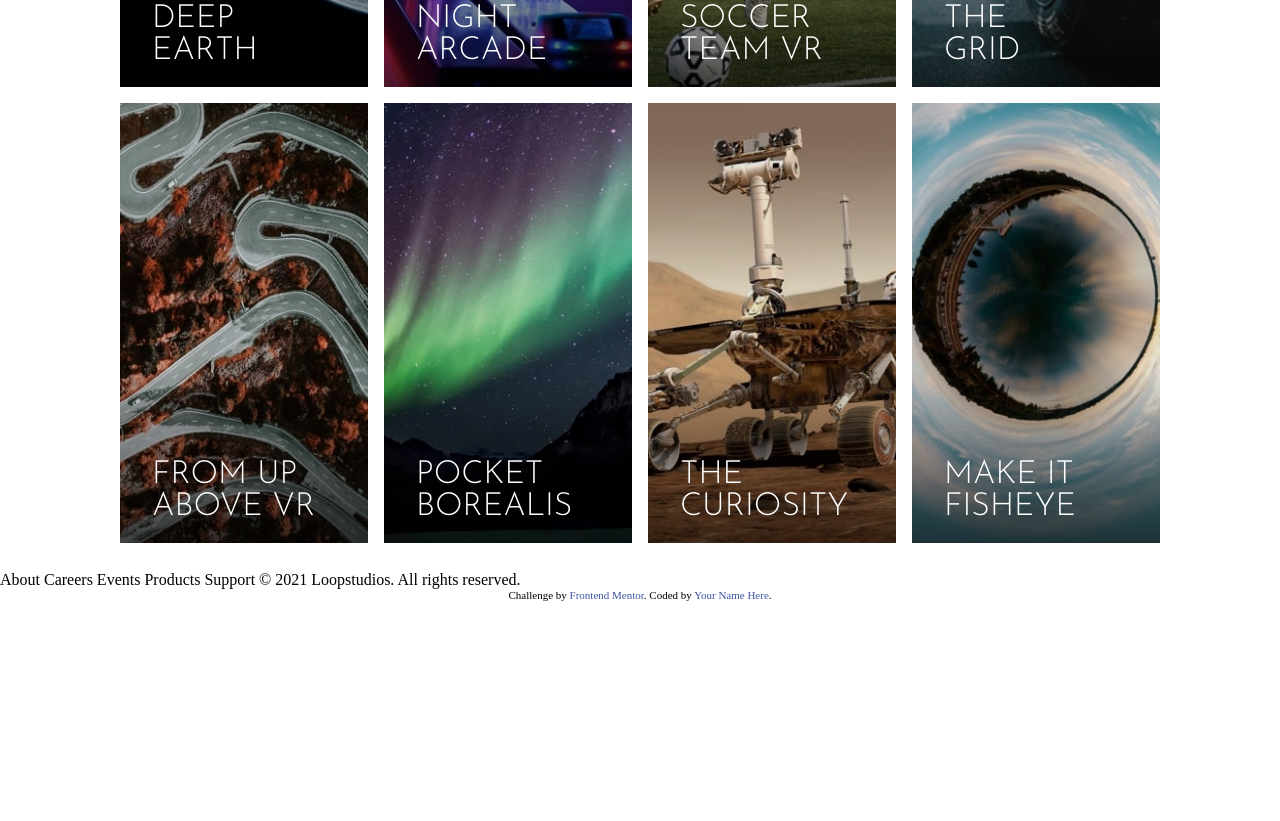
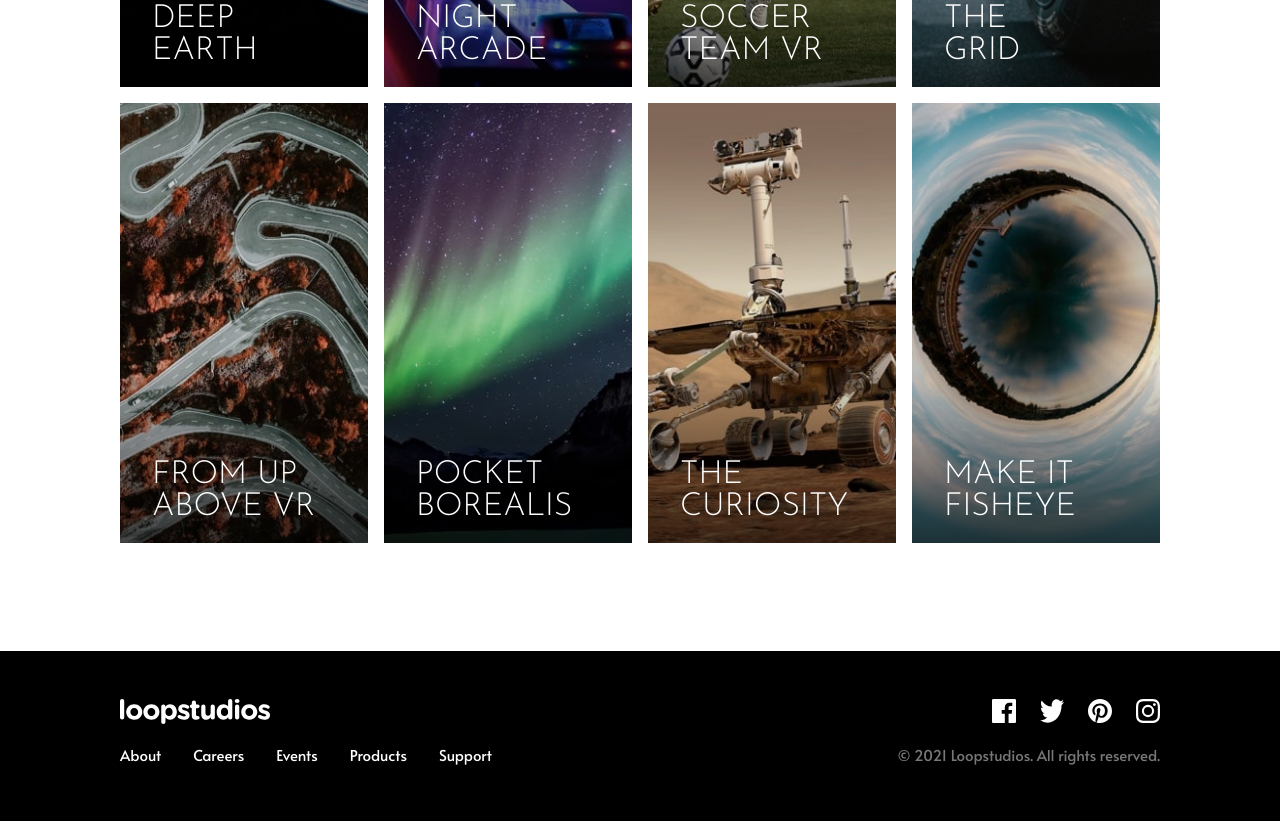
Before and after one commit to ermartinez13/cc-loop-studios, a plain HTML site: page index.html in a window 1280 px wide. Shown: the part 1701-2522 px from the top of the page. Before the commit the page ends 2302 px from the top, so only its background shows below. Drawn offline with Linux system fonts and the light colour scheme.

Commit message:
add footer

```diff
--- a/index.html
+++ b/index.html
@@ -20,17 +20,6 @@
     />
 
     <title>Frontend Mentor | Loopstudios landing page</title>
-
-    <!-- Feel free to remove these styles or customise in your own stylesheet 👍 -->
-    <style>
-      .attribution {
-        font-size: 11px;
-        text-align: center;
-      }
-      .attribution a {
-        color: hsl(228, 45%, 44%);
-      }
-    </style>
   </head>
   <body>
     <div class="hero-img">
@@ -200,14 +189,47 @@
         <button class="creations-btn">See all</button>
       </div>
     </section>
-    About Careers Events Products Support © 2021 Loopstudios. All rights
-    reserved.
-
-    <div class="attribution">
-      Challenge by
-      <a href="https://www.frontendmentor.io?ref=challenge" target="_blank"
-        >Frontend Mentor</a
-      >. Coded by <a href="#">Your Name Here</a>.
-    </div>
+    <footer>
+      <div class="footer-wrap content-wrap">
+        <a class="logo" href="#"
+          ><img
+            width="150px"
+            height="auto"
+            src="images/logo.svg"
+            alt="Loopstudios logo"
+        /></a>
+        <ul class="sitemap text">
+          <li class="sitemap-link"><a href="#">About</a></li>
+          <li class="sitemap-link"><a href="#">Careers</a></li>
+          <li class="sitemap-link"><a href="#">Events</a></li>
+          <li class="sitemap-link"><a href="#">Products</a></li>
+          <li class="sitemap-link"><a href="#">Support</a></li>
+        </ul>
+        <div class="social-wrap">
+          <img
+            width="24px"
+            height="24px"
+            src="images/icon-facebook.svg"
+            alt="facebook icon"
+          /><img
+            width="24px"
+            height="24px"
+            src="images/icon-twitter.svg"
+            alt="twitter icon"
+          /><img
+            width="24px"
+            height="24px"
+            src="images/icon-pinterest.svg"
+            alt="pinterest icon"
+          /><img
+            width="24px"
+            height="24px"
+            src="images/icon-instagram.svg"
+            alt="instagram icon"
+          />
+        </div>
+        <p class="copyright text">© 2021 Loopstudios. All rights reserved.</p>
+      </div>
+    </footer>
   </body>
 </html>
--- a/styles.css
+++ b/styles.css
@@ -125,7 +125,8 @@ header {
   font-size: 2rem;
 }
 
-.interactive-copy p {
+.interactive-copy p,
+.copyright {
   color: #787878;
 }
 
@@ -192,6 +193,41 @@ header {
   text-transform: uppercase;
   font-size: 15px;
   letter-spacing: 0.3rem;
+}
+
+footer {
+  margin-top: 5rem;
+  background-color: black;
+  padding: 3rem 0;
+}
+
+.footer-wrap {
+  display: grid;
+  color: white;
+  row-gap: 1rem;
+}
+
+.sitemap {
+  display: flex;
+  flex-direction: column;
+  justify-self: center;
+  row-gap: 1.5rem;
+  padding: 1rem 0 2rem;
+}
+
+.social-wrap {
+  display: flex;
+  justify-self: center;
+  column-gap: 1.5rem;
+}
+
+.copyright {
+  justify-self: center;
+}
+
+.logo {
+  width: max-content;
+  justify-self: center;
 }
 
 @media only screen and (min-width: 40rem) {
@@ -276,4 +312,35 @@ header {
       rgba(0, 0, 0, 0.1) 40%
     );
   }
+
+  .footer-wrap {
+    grid-template-columns: repeat(2, 1fr);
+    grid-template-rows: repeat(2, 1fr);
+  }
+
+  .sitemap {
+    flex-direction: row;
+    justify-self: start;
+    column-gap: 2rem;
+  }
+
+  .social-wrap {
+    grid-area: 1 / 2;
+  }
+
+  .social-wrap,
+  .copyright {
+    justify-self: end;
+  }
+
+  .logo {
+    justify-self: start;
+  }
+
+  .logo,
+  .sitemap,
+  .social-wrap,
+  .copyright {
+    padding: 0;
+  }
 }
```
